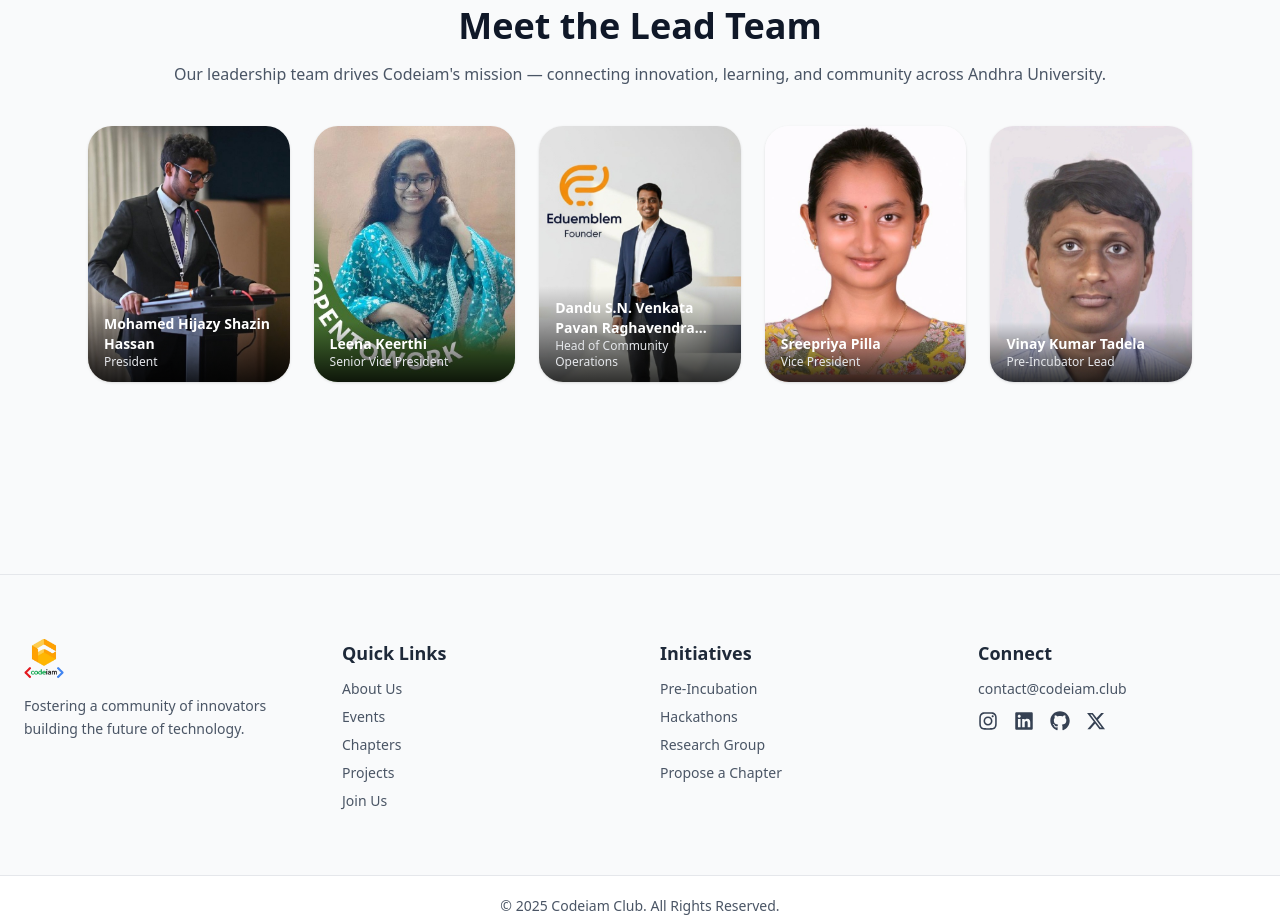
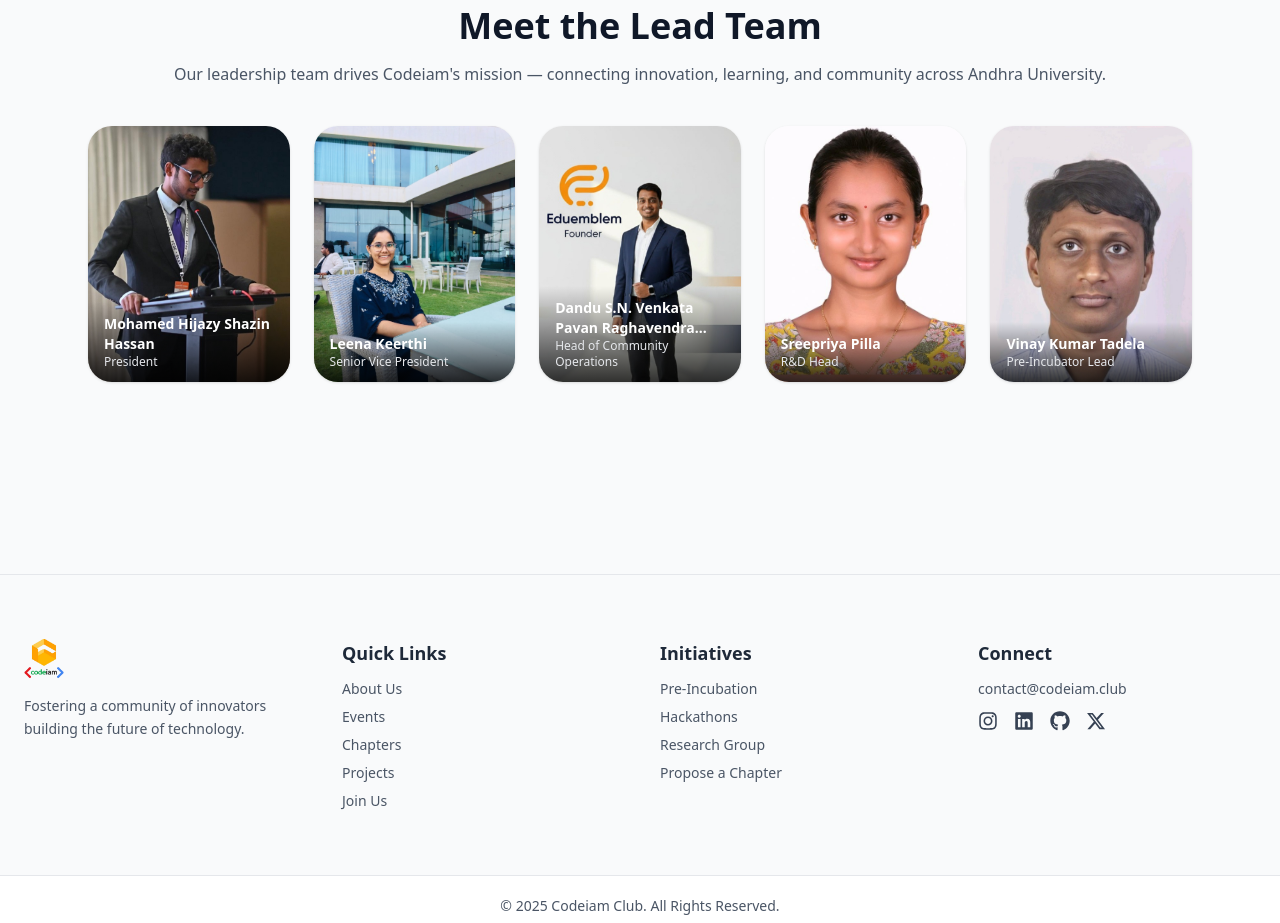
Before and after one commit to Jeswanth-009/codeiam-website, a Next.js app: page / in a window 1280 px wide. Shown: the part 2680-3603 px from the top of the page. Built offline with nearby package versions, Linux system fonts and the light colour scheme.

Commit message:
Change in role and pic of leena

```diff
--- a/src/components/ui/lead-team.tsx
+++ b/src/components/ui/lead-team.tsx
@@ -12,7 +12,7 @@ const leads = [
   {
     name: "Leena Keerthi",
     role: "Senior Vice President",
-    image: "/team/leena.jpeg",
+    image: "/team/leena.jpg",
   },
   {
     name: "Dandu S.N. Venkata Pavan Raghavendra Varma",
@@ -21,7 +21,7 @@ const leads = [
   },
   {
     name: "Sreepriya Pilla",
-    role: "Vice President",
+    role: "R&D Head",
     image: "/team/sreepriya.jpeg",
   },
   {
```
Also changed, not shown: public/team/leena.jpg (added).
